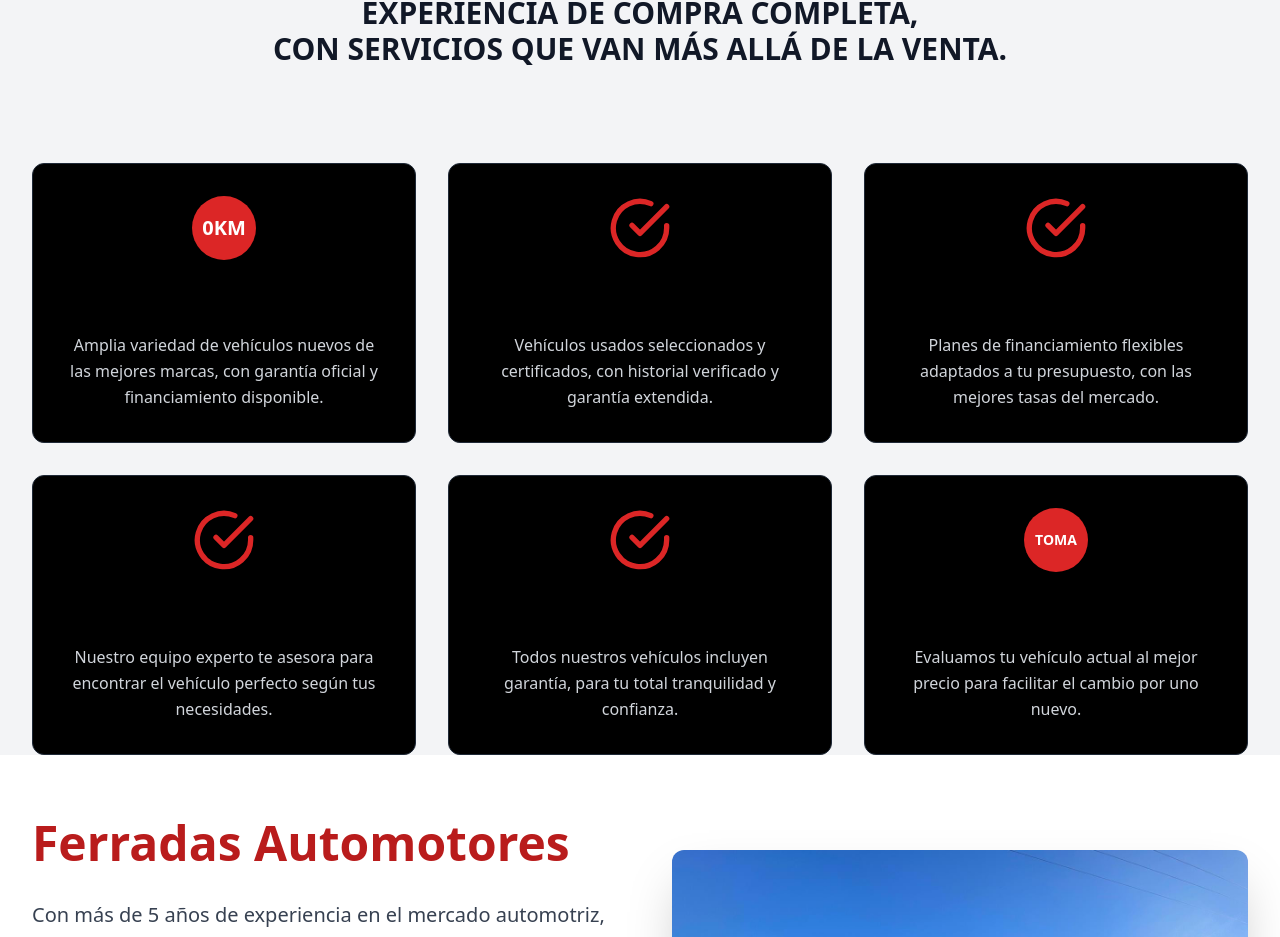
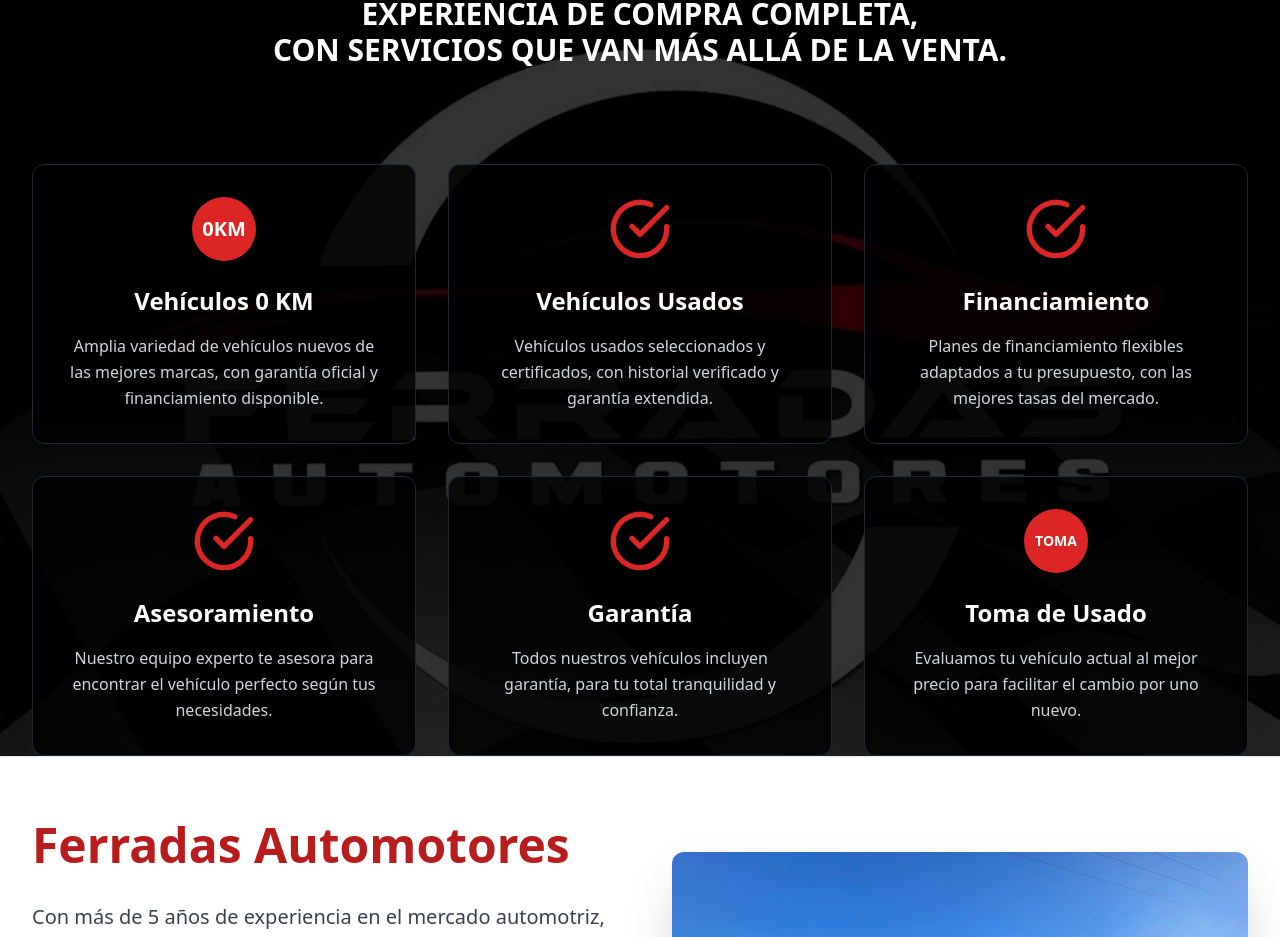
Before and after one commit to Ariel200609/FerradasAutomotores, a React (Vite) app in the folder frontend/: page / in a window 1280 px wide. Shown: the part 1473-2410 px from the top of the page. Built offline with nearby package versions, Linux system fonts and the light colour scheme; no server answers.

Commit message:
ServicesSection

```diff
--- a/frontend/src/components/ServicesSection.tsx
+++ b/frontend/src/components/ServicesSection.tsx
@@ -7,64 +7,75 @@ import React from "react";
 import { CheckCircle } from "lucide-react";
 
 const ServicesSection: React.FC = () => (
-  <section id="services" className="bg-gray-100">
-    <div className="max-w-7xl mx-auto px-4 sm:px-6 lg:px-8">
+  <section
+    id="services"
+    className="border-y border-gray-200 relative"
+    style={{
+      backgroundImage: 'url(/FerradasAutomotores/inicioPrincipal4.jpg)',
+      backgroundSize: 'cover',
+      backgroundPosition: 'center',
+      backgroundAttachment: 'fixed',
+    }}
+  >
+    <div className="max-w-7xl mx-auto px-4 sm:px-6 lg:px-8 relative z-10">
       <div className="text-center mb-2 py-16">
-        <h2 className="text-4xl md:text-3xl font-bold mb-6 text-gray-900">
-          EXPERIENCIA DE COMPRA COMPLETA,<br/>
+        <h2 className="text-4xl md:text-3xl font-bold mb-6 text-white">
+          EXPERIENCIA DE COMPRA COMPLETA,<br />
           CON SERVICIOS QUE VAN MÁS ALLÁ DE LA VENTA.
         </h2>
       </div>
       {/* Grid de servicios destacados */}
       <div className="grid grid-cols-1 md:grid-cols-2 lg:grid-cols-3 gap-8">
-        <div className="bg-black rounded-xl p-8 text-center hover:bg-gray-800 transition-all duration-300 border border-gray-800">
+        <div className="bg-black/80 rounded-xl p-8 text-center hover:bg-gray-800/90 transition-all duration-300 border border-gray-800">
           <div className="h-16 w-16 mx-auto mb-6 bg-red-600 rounded-full flex items-center justify-center">
             <span className="text-white font-bold text-xl">0KM</span>
           </div>
-          <h3 className="text-2xl font-bold mb-4">Vehículos 0 KM</h3>
+          <h3 className="text-2xl font-bold mb-4 text-white transition-colors duration-300 hover:text-red-600 cursor-pointer">Vehículos 0 KM</h3>
           <p className="text-gray-300 leading-relaxed">
             Amplia variedad de vehículos nuevos de las mejores marcas, con garantía oficial y financiamiento disponible.
           </p>
         </div>
-        <div className="bg-black rounded-xl p-8 text-center hover:bg-gray-800 transition-all duration-300 border border-gray-800">
+        <div className="bg-black/80 rounded-xl p-8 text-center hover:bg-gray-800/90 transition-all duration-300 border border-gray-800">
           <CheckCircle className="h-16 w-16 text-red-600 mx-auto mb-6" />
-          <h3 className="text-2xl font-bold mb-4">Vehículos Usados</h3>
+          <h3 className="text-2xl font-bold mb-4 text-white transition-colors duration-300 hover:text-red-600 cursor-pointer">Vehículos Usados</h3>
           <p className="text-gray-300 leading-relaxed">
             Vehículos usados seleccionados y certificados, con historial verificado y garantía extendida.
           </p>
         </div>
-        <div className="bg-black rounded-xl p-8 text-center hover:bg-gray-800 transition-all duration-300 border border-gray-800">
+        <div className="bg-black/80 rounded-xl p-8 text-center hover:bg-gray-800/90 transition-all duration-300 border border-gray-800">
           <CheckCircle className="h-16 w-16 text-red-600 mx-auto mb-6" />
-          <h3 className="text-2xl font-bold mb-4">Financiamiento</h3>
+          <h3 className="text-2xl font-bold mb-4 text-white transition-colors duration-300 hover:text-red-600 cursor-pointer">Financiamiento</h3>
           <p className="text-gray-300 leading-relaxed">
             Planes de financiamiento flexibles adaptados a tu presupuesto, con las mejores tasas del mercado.
           </p>
         </div>
-        <div className="bg-black rounded-xl p-8 text-center hover:bg-gray-800 transition-all duration-300 border border-gray-800">
+        <div className="bg-black/80 rounded-xl p-8 text-center hover:bg-gray-800/90 transition-all duration-300 border border-gray-800">
           <CheckCircle className="h-16 w-16 text-red-600 mx-auto mb-6" />
-          <h3 className="text-2xl font-bold mb-4">Asesoramiento</h3>
+          <h3 className="text-2xl font-bold mb-4 text-white transition-colors duration-300 hover:text-red-600 cursor-pointer">Asesoramiento</h3>
           <p className="text-gray-300 leading-relaxed">
             Nuestro equipo experto te asesora para encontrar el vehículo perfecto según tus necesidades.
           </p>
         </div>
-        <div className="bg-black rounded-xl p-8 text-center hover:bg-gray-800 transition-all duration-300 border border-gray-800">
+        <div className="bg-black/80 rounded-xl p-8 text-center hover:bg-gray-800/90 transition-all duration-300 border border-gray-800">
           <CheckCircle className="h-16 w-16 text-red-600 mx-auto mb-6" />
-          <h3 className="text-2xl font-bold mb-4">Garantía</h3>
+          <h3 className="text-2xl font-bold mb-4 text-white transition-colors duration-300 hover:text-red-600 cursor-pointer">Garantía</h3>
           <p className="text-gray-300 leading-relaxed">
             Todos nuestros vehículos incluyen garantía, para tu total tranquilidad y confianza.
           </p>
         </div>
-        <div className="bg-black rounded-xl p-8 text-center hover:bg-gray-800 transition-all duration-300 border border-gray-800">
+        <div className="bg-black/80 rounded-xl p-8 text-center hover:bg-gray-800/90 transition-all duration-300 border border-gray-800">
           <div className="h-16 w-16 mx-auto mb-6 bg-red-600 rounded-full flex items-center justify-center">
             <span className="text-white font-bold text-sm">TOMA</span>
           </div>
-          <h3 className="text-2xl font-bold mb-4">Toma de Usado</h3>
+          <h3 className="text-2xl font-bold mb-4 text-white transition-colors duration-300 hover:text-red-600 cursor-pointer">Toma de Usado</h3>
           <p className="text-gray-300 leading-relaxed">
             Evaluamos tu vehículo actual al mejor precio para facilitar el cambio por uno nuevo.
           </p>
         </div>
       </div>
     </div>
+    {/* Overlay para mejorar contraste */}
+    <div className="absolute inset-0 bg-black/80 z-0 pointer-events-none" />
   </section>
 );
 
```
